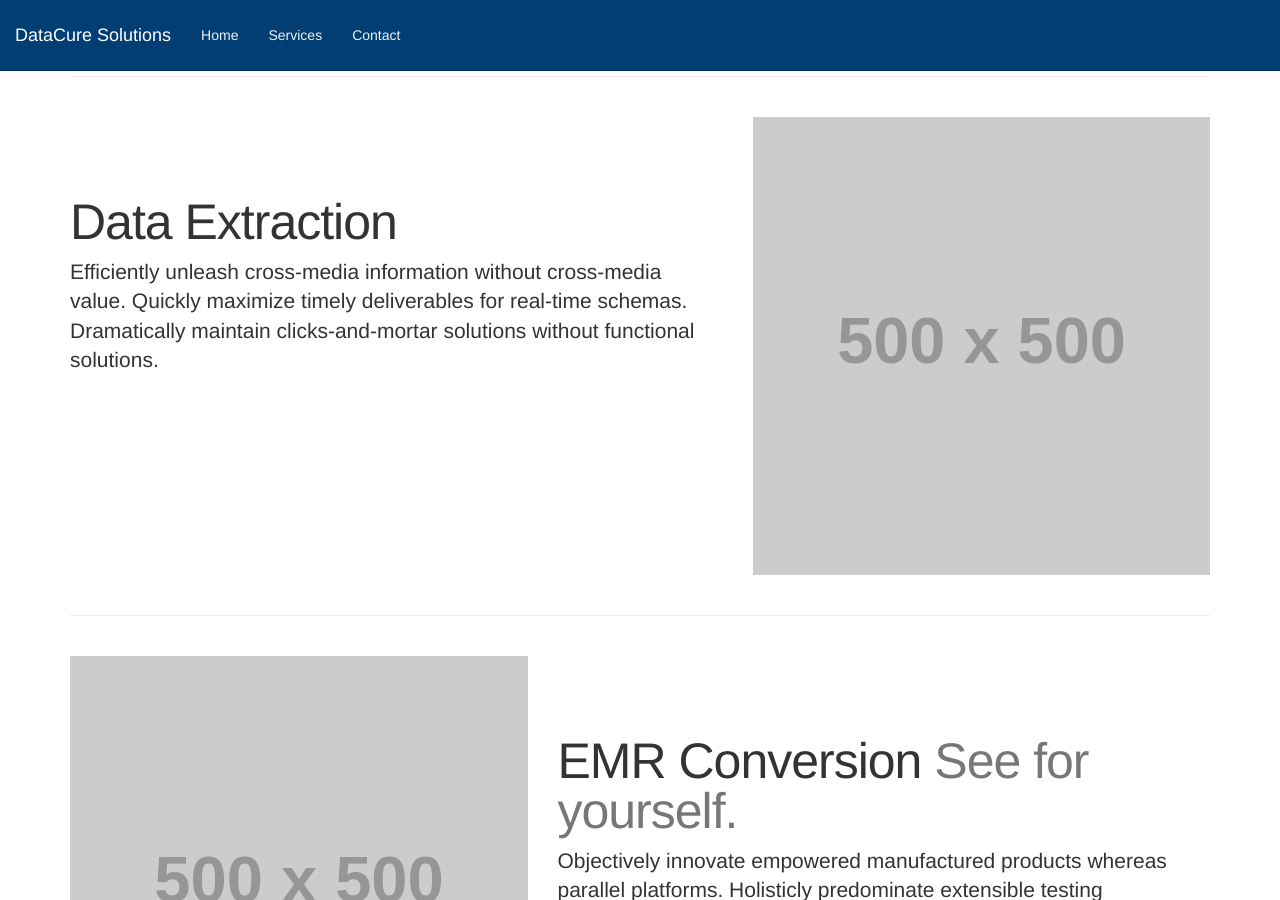
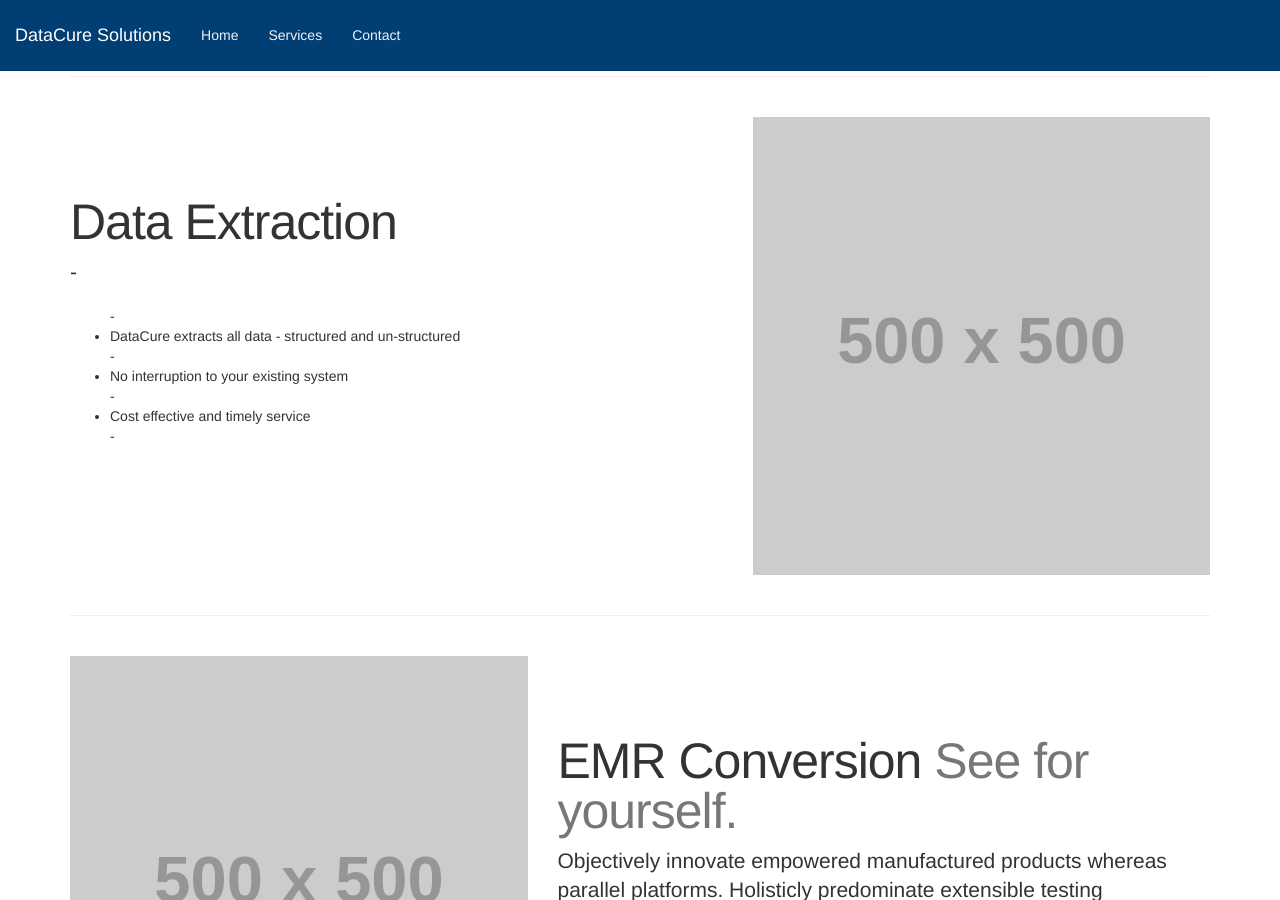
Before and after one commit to datacuresolutions/datacuresolutions.github.io, a Jekyll site: the page built from index.html, in a window 1280 px wide and 900 px high, scrolled down 831 px. Built offline with Jekyll 4.4.1, drawn with Linux system fonts in a browser that asks for light colours; nearby versions of some CDN libraries; library files that are not in the unit come from our copies.

Commit message:
Update service_1_detail.html

```diff
--- a/_includes/content/service_1_detail.html
+++ b/_includes/content/service_1_detail.html
@@ -1 +1,5 @@
-Efficiently unleash cross-media information without cross-media value. Quickly maximize timely deliverables for real-time schemas. Dramatically maintain clicks-and-mortar solutions without functional solutions.
+-<ul>
+-  <li>DataCure extracts all data - structured and un-structured</li>
+-  <li>No interruption to your existing system</li>
+-  <li>Cost effective and timely service</li>
+-</ul>
```
